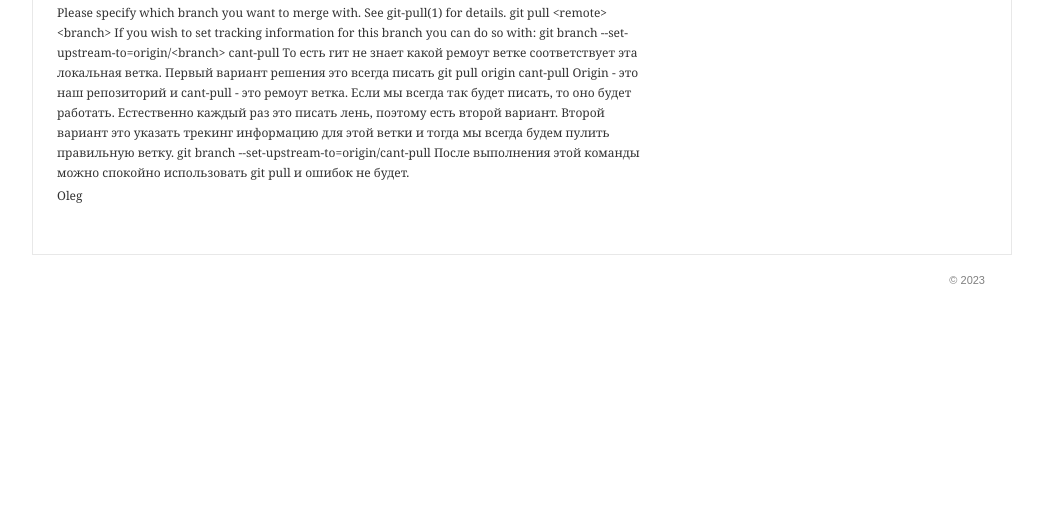
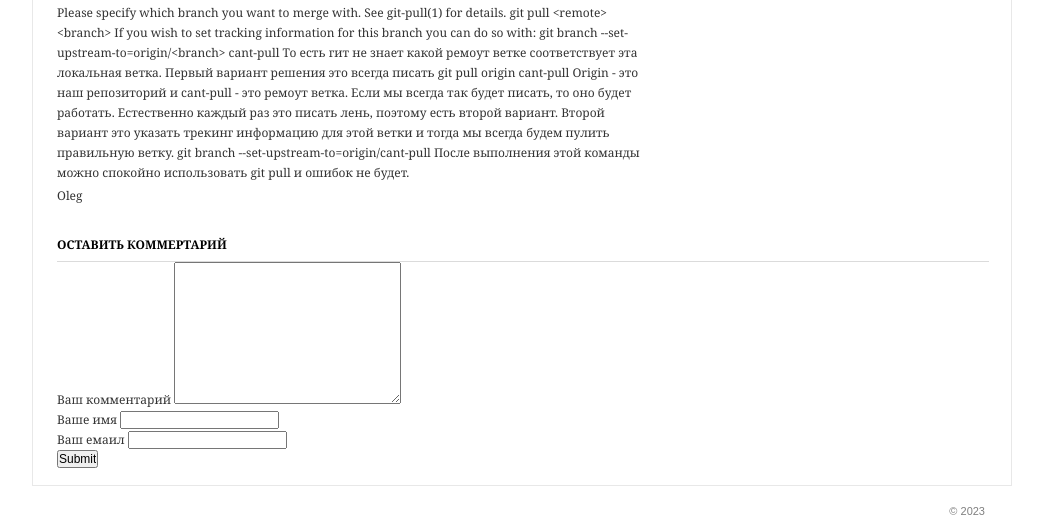
Before and after one commit to Burnnet00/Blog, a Django app: page /1/ in a window 1280 px wide. Shown: the part 792-1316 px from the top of the page, without its empty margins (118-1161 px from the left). Before the commit the page ends 1076 px from the top, so only its background shows below. Run offline with Django 4.2, Linux system fonts and the light colour scheme; data comes from the database, SQL or seed files in the repository.

Commit message:
add form

```diff
--- a/templates/blog/blog_detail.html
+++ b/templates/blog/blog_detail.html
@@ -37,6 +37,30 @@
 					</div>
 				</div>
 			</div>
+			<div class="form-comment">
+				<h3>Оставить коммертарий</h3>
+				<div>
+					<form action="#" method="post">
+						<div>
+							<label>Ваш комментарий</label>
+							<textarea name="text_comments" id="" cols="30" rows="10"></textarea><! -- id="" cols="30" rows="10" -->
+						</div>
+						<div>
+							<label>Ваше имя</label>
+							<input type="text" name="name">
+						</div>
+						<div>
+							<label>Ваш емаил</label>
+							<input type="email" name="email">
+						</div>
+						<div>
+							<input type="submit">
+						</div>
+
+					</form>
+				</div>
+
+			</div>
 
 			<div class="cl">&nbsp;</div>
 		</div>
```
